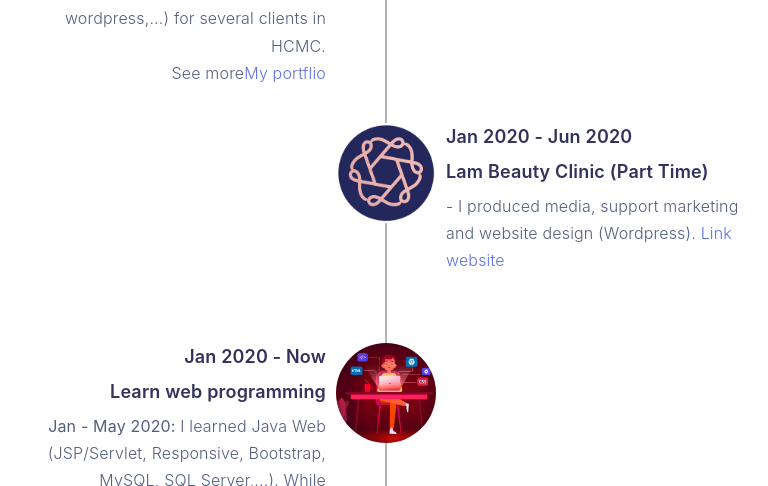
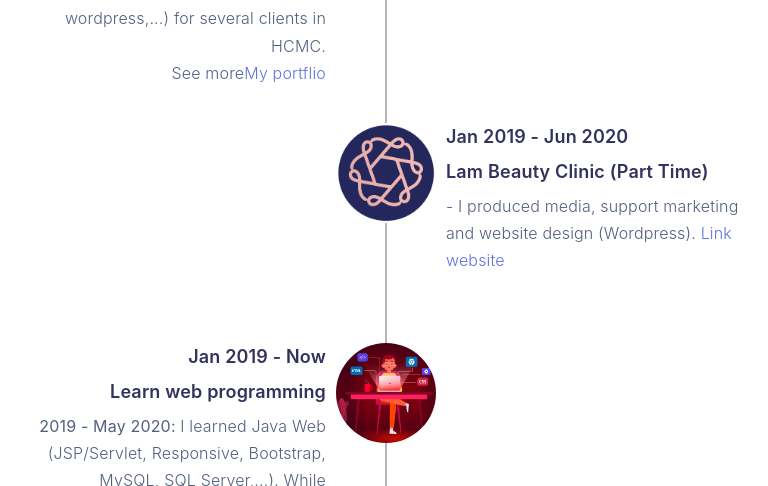
Before and after one commit to quangvinhbee/cv-online, a Next.js app: page / in a window 1280 px wide. Shown: the part 2260-2746 px from the top of the page, without its empty margins (254-1022 px from the left). Built offline with nearby package versions, Linux system fonts and the light colour scheme; some icons are missing.

Commit message:
fix: timeline

```diff
--- a/components/pages/component/timeline.jsx
+++ b/components/pages/component/timeline.jsx
@@ -75,7 +75,7 @@ const timeline = [
     ),
   },
   {
-    time: "Jan 2020 - Jun 2020",
+    time: "Jan 2019 - Jun 2020",
     title: "Lam Beauty Clinic (Part Time)",
     img: "images/lam.png",
     description: (
@@ -86,12 +86,12 @@ const timeline = [
     ),
   },
   {
-    time: "Jan 2020 - Now",
+    time: "Jan 2019 - Now",
     title: "Learn web programming",
     img: "images/frontend.jpg",
     description: (
       <p>
-        <b>Jan - May 2020:</b> I learned Java Web (JSP/Servlet, Responsive,
+        <b>2019 - May 2020:</b> I learned Java Web (JSP/Servlet, Responsive,
         Bootstrap, MySQL, SQL Server,...). While studying, I did a project on
         the Toeic test. <br />
         Link:
```
Also changed, not shown: 1 other file (tests, documents, lock files or other folders).
